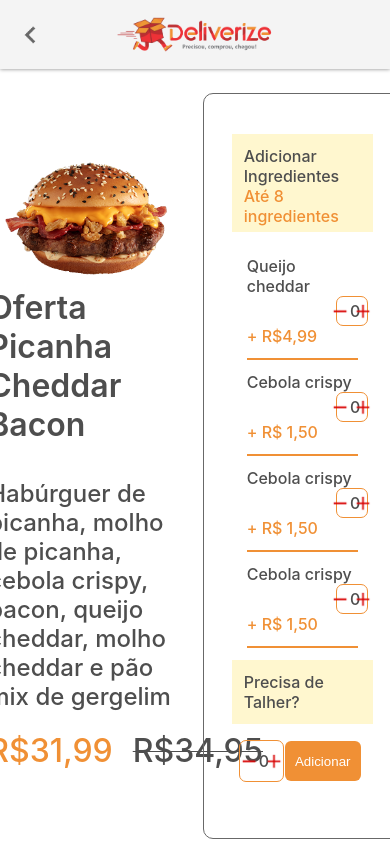
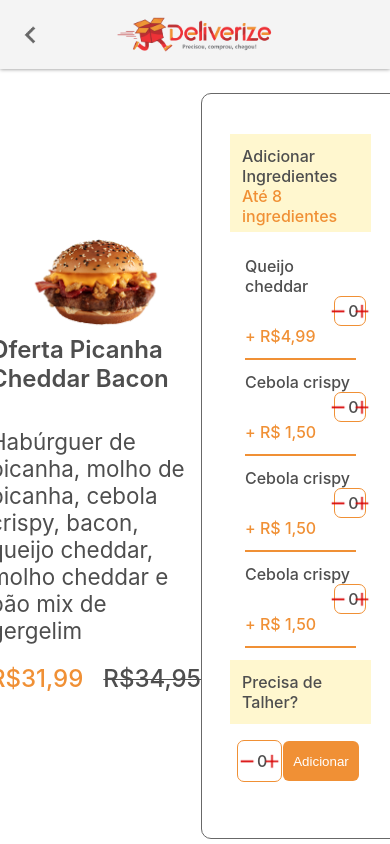
Before and after one commit to NLav/Teamsoft-join-frontend, a React (Create React App) app: page / in a window 390 px wide. Built offline with nearby package versions, Linux system fonts and the light colour scheme.

Commit message:
Suporte Mobile adicionado ao componente ProductInformation

```diff
--- a/src/components/ProductInformation/productInformation.css
+++ b/src/components/ProductInformation/productInformation.css
@@ -22,7 +22,7 @@
   margin-top: 35px;
   margin-right: auto;
   font-size: 1.5rem;
-  font-weight: 500;
+  font-weight: 400;
 }
 
 .product__prices {
@@ -44,3 +44,31 @@
 .product__prices-value--old {
   text-decoration: 1px line-through;
 }
+
+@media screen and (max-width: 1200px) {
+  .product {
+    width: 90%;
+    margin: 0;
+  }
+
+  .product__picture {
+    width: 70%;
+  }
+
+  .product__title {
+    margin-right: auto;
+    font-size: 1.5rem;
+    font-weight: 590;
+  }
+
+  .product__description {
+    margin-top: 35px;
+    margin-right: auto;
+    font-size: 1.4rem;
+    font-weight: 400;
+  }
+
+  .product__prices {
+    font-size: 1.5rem;
+  }
+}
```
